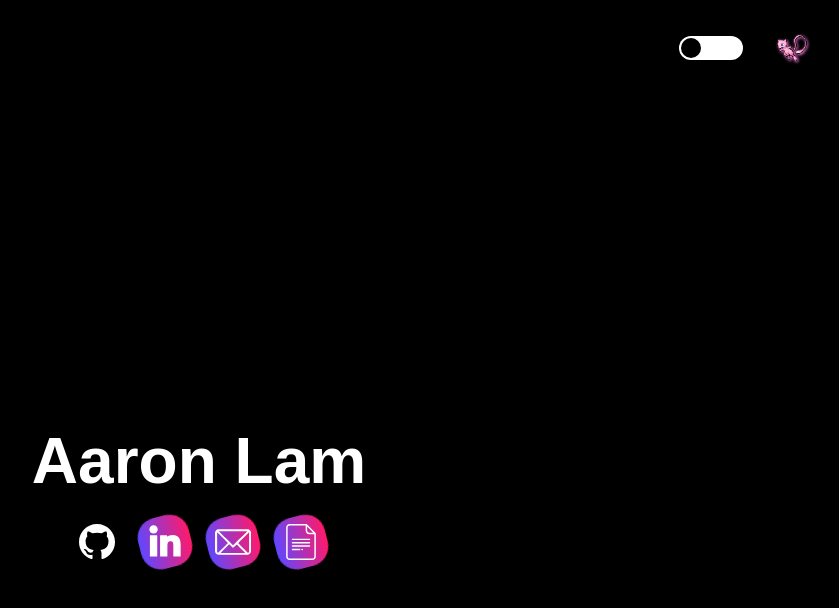
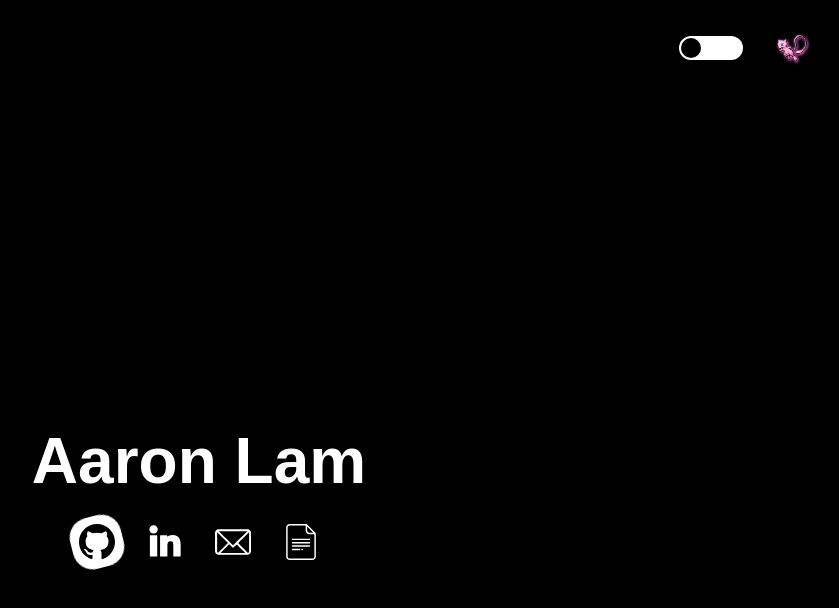
Before and after one commit to aaronlam1004/aaronlam1004.github.io, a Vue app: page / in a window 1280 px wide. In both pictures the pointer is over the icon 538 px from the left and 542 px from the top of the page. Shown: the top 608 px of the page, without its empty margins (441-1280 px from the left). Built offline with nearby package versions, Linux system fonts and the light colour scheme; a web font is replaced by a local one.

Commit message:
Updating icons to look a bit more normal/stylized

```diff
--- a/src/assets/main.css
+++ b/src/assets/main.css
@@ -14,3 +14,7 @@ main {
 svg {
   fill: var(--foreground-color);
 }
+
+svg:hover {
+  fill: var(--background-color);
+}
--- a/src/components/IconLink.vue
+++ b/src/components/IconLink.vue
@@ -12,14 +12,6 @@ const props = defineProps<{
 </script>
 
 <style scoped>
-a div {
-  position: absolute;
-  width: 2.25em;
-  padding: 0.5em 0.5em;
-  height: 2.25em;
-  border-radius: 20px;
-}
-
 @keyframes rotate {
   from {
     transform: rotate(0);
@@ -30,16 +22,16 @@ a div {
 }
 
 a div {
-  background: linear-gradient(
-    90deg,
-    hsla(248, 100%, 64%, 1) 0%,
-    hsla(339, 100%, 55%, 1) 100%
-  );
+  position: absolute;
+  width: 2.25em;
+  height: 2.25em;
+  padding: 0.5em 0.5em;
+  border-radius: 20px;
   animation: rotate 2s linear infinite;
 }
 
 a:hover div {
-  animation: none;
-  background: none;
+  background: var(--foreground-color);
 }
+
 </style>
```
